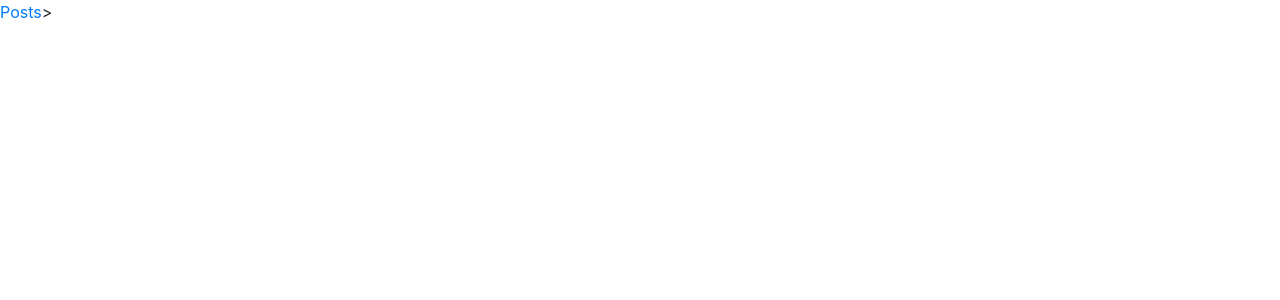
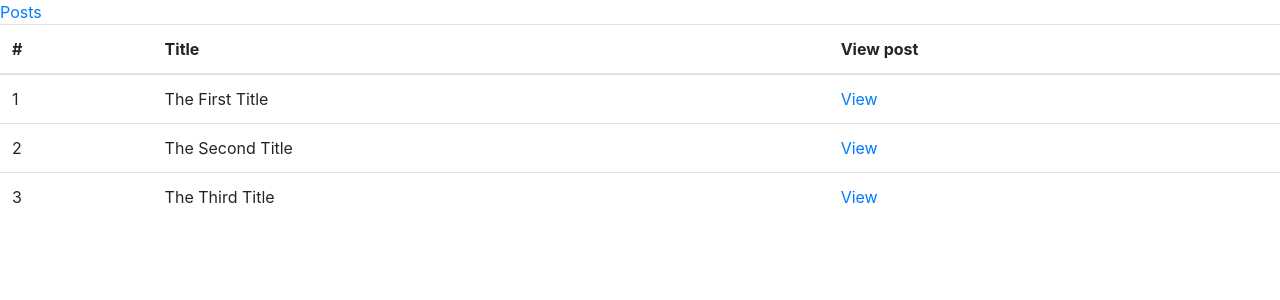
Before and after one commit to GojkoMaric/angular-blog, an Angular app: page /posts in a window 1280 px wide. Shown: the top 300 px of the page. Built offline with nearby package versions, Linux system fonts and the light colour scheme.

Commit message:
2nd exam -> Post class, PostService, SinglePost Compnent

```diff
--- a/src/app/components/layout/layout.component.html
+++ b/src/app/components/layout/layout.component.html
@@ -1 +1,2 @@
 <app-nav-bar></app-nav-bar>
+<router-outlet></router-outlet>
--- a/src/app/components/nav-bar/nav-bar.component.html
+++ b/src/app/components/nav-bar/nav-bar.component.html
@@ -1 +1 @@
-<a routerLink='/posts'>Posts</a>>
+<a routerLink='/posts'>Posts</a>
--- a/src/app/components/posts/posts.component.html
+++ b/src/app/components/posts/posts.component.html
@@ -1,3 +1,19 @@
-<p>
-  posts works!
-</p>
+<table class="table">
+    <thead>
+      <tr>
+        <th>#</th>
+        <th>Title</th>
+        <th>View post</th>
+      </tr>
+    </thead>
+    <tbody>
+      <tr *ngFor='let post of posts'>
+        <td>{{post.id}}</td>
+        <td>{{post.title}}</td>
+        <td>
+          <a [routerLink]="['/posts', post.id]">View</a>
+        </td>
+      </tr>
+    </tbody>
+  </table>
+<router-outlet></router-outlet>
--- a/src/app/components/posts/posts.component.ts
+++ b/src/app/components/posts/posts.component.ts
@@ -1,4 +1,5 @@
 import { Component, OnInit } from '@angular/core';
+import { PostsService } from '../../services/posts.service';
 
 @Component({
   selector: 'app-posts',
@@ -6,8 +7,11 @@ import { Component, OnInit } from '@angular/core';
   styleUrls: ['./posts.component.css']
 })
 export class PostsComponent implements OnInit {
+  private posts=[];
 
-  constructor() { }
+  constructor(private _postsService: PostsService) {
+    this.posts=this._postsService.getPosts();
+   }
 
   ngOnInit() {
   }
--- /dev/null
+++ b/src/app/components/single-post/single-post.component.html
@@ -0,0 +1,5 @@
+<a routerLink='/posts'>Back</a>
+
+<h1>{{post.title}}</h1>
+<p>{{post.text}}</p>
+<p>{{post.created_at}}</p>
--- /dev/null
+++ b/src/app/components/single-post/single-post.component.ts
@@ -0,0 +1,27 @@
+import { Component, OnInit } from '@angular/core';
+import { ActivatedRoute } from '@angular/router';
+import { PostsService } from '../../services/posts.service';
+import { Post } from '../../models/post';
+
+@Component({
+  selector: 'app-single-post',
+  templateUrl: './single-post.component.html',
+  styleUrls: ['./single-post.component.css']
+})
+export class SinglePostComponent implements OnInit {
+  private post: Post;
+
+  constructor(private route: ActivatedRoute,
+              private _postsService: PostsService) { }
+
+  ngOnInit() {
+   this.route.params.subscribe(() => {
+    let id = parseInt(this.route.snapshot.paramMap.get('id'));
+
+    this.post = this._postsService.getPosts()
+    .find((data: Post) => {
+      return data.id === id;
+        });
+    });
+  }
+}
--- /dev/null
+++ b/src/app/models/post.ts
@@ -0,0 +1,6 @@
+export class Post {
+    constructor(public id?: number,
+        public text?:string,
+        public created_at?: string
+    ){}
+}
--- /dev/null
+++ b/src/app/services/posts.service.ts
@@ -0,0 +1,32 @@
+import { Injectable } from '@angular/core';
+
+@Injectable()
+export class PostsService {
+  private posts = [
+    {
+      id: 1,
+      title: 'The First Title',
+      text: `Lorem Ipsum is simply dummy text of the printing and typesetting industry. Lorem Ipsum has been the industry's standard dummy text ever since the 1500s, when an unknown printer took a galley of type and scrambled it to make a type specimen book. `,
+      created_at: '01-01-01'
+    },
+    {
+      id: 2,
+      title: 'The Second Title',
+      text: `Lorem Ipsum is simply dummy text of the printing and typesetting industry. Lorem Ipsum has been the industry's standard dummy text ever since the 1500s, when an unknown printer took a galley of type and scrambled it to make a type specimen book. `,
+      created_at: '02-02-02'
+    },
+    {
+      id: 3,
+      title: 'The Third Title',
+      text: `Lorem Ipsum is simply dummy text of the printing and typesetting industry. Lorem Ipsum has been the industry's standard dummy text ever since the 1500s, when an unknown printer took a galley of type and scrambled it to make a type specimen book. `,
+      created_at: '03-03-03'
+    }
+  ]
+
+  constructor() {  }
+
+  public getPosts(){
+    return this.posts;
+  }
+
+}
```
Also changed, not shown: src/app/app.module.ts (+23 -4 lines), src/app/components/single-post/single-post.component.css (added).
